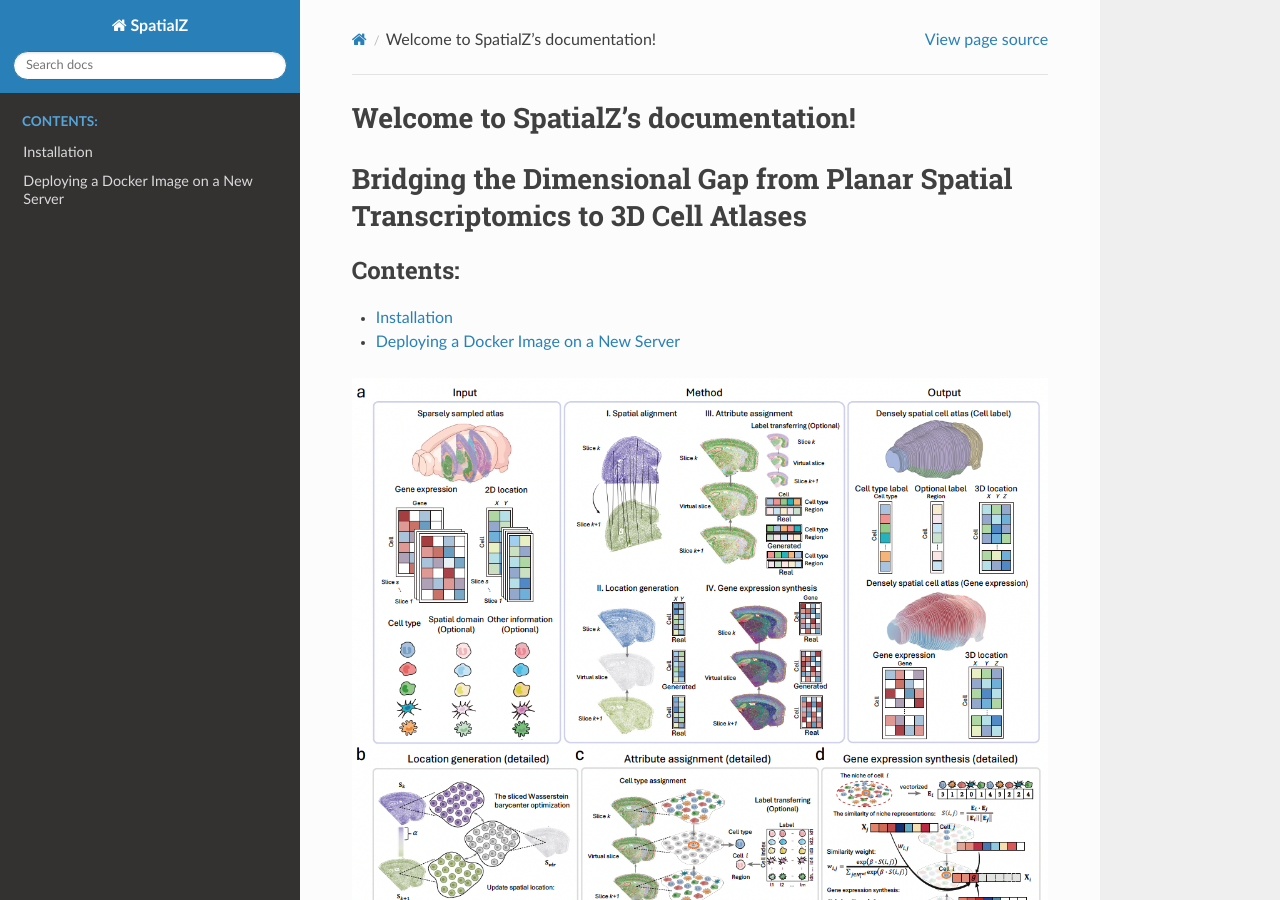
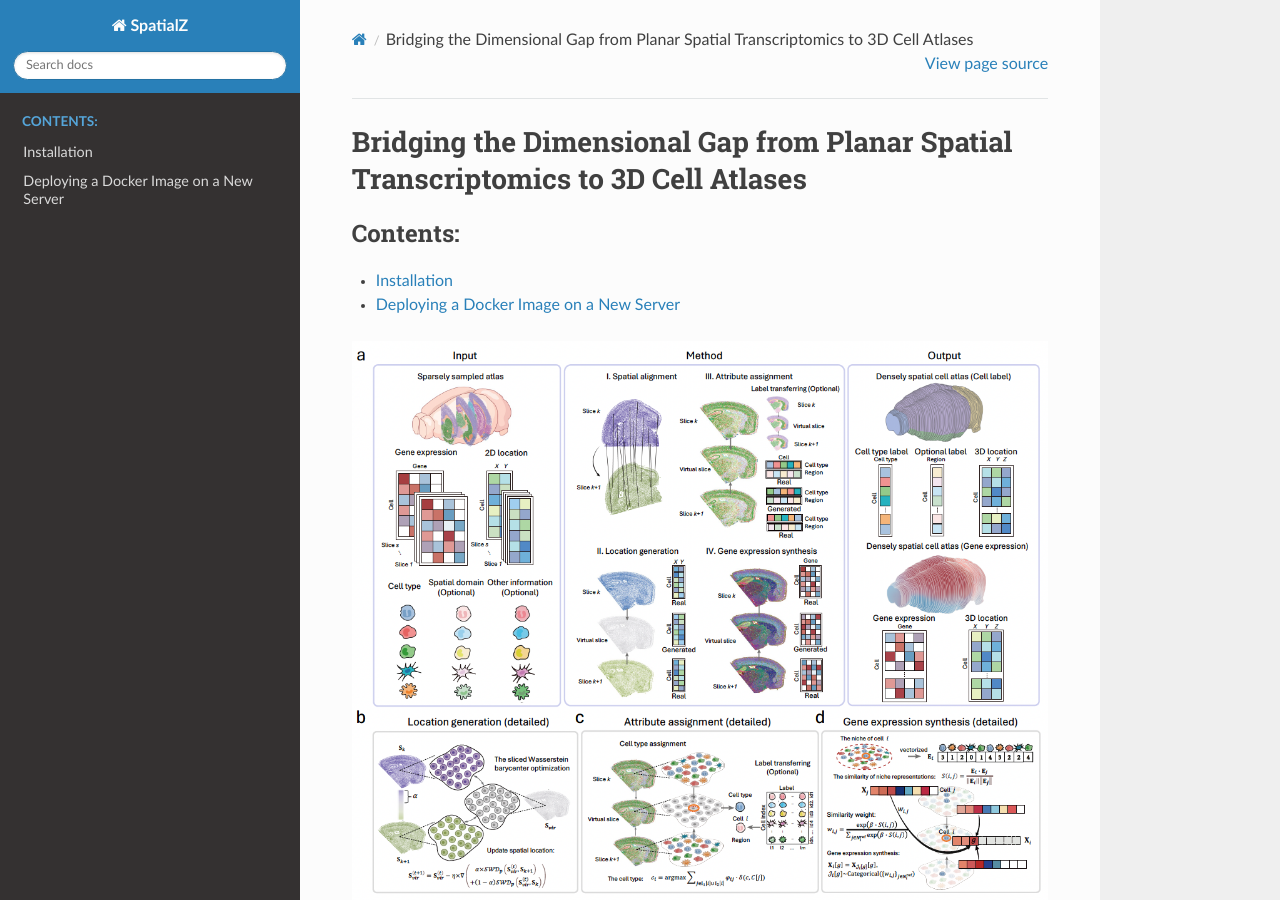
Before and after one commit to senlin-lin/SpatialZ_Tutorial, a Sphinx documentation site: the page built from source/index.rst, in a window 1280 px wide and 900 px high. Built offline with Sphinx 7.4.7 and the Read the Docs theme 3.1.0, drawn with Linux system fonts in a browser that asks for light colours; formulas are drawn with MathJax 3; pages that are not in the unit, such as notebooks, are missing from menus.

Commit message:
Update index.rst

```diff
--- a/source/index.rst
+++ b/source/index.rst
@@ -2,9 +2,6 @@
    sphinx-quickstart on Sat Oct 25 11:27:10 2025.
    You can adapt this file completely to your liking, but it should at least
    contain the root `toctree` directive.
-
-Welcome to SpatialZ's documentation!
-====================================
 
 Bridging the Dimensional Gap from Planar Spatial Transcriptomics to 3D Cell Atlases
 ====================================================================================
```
